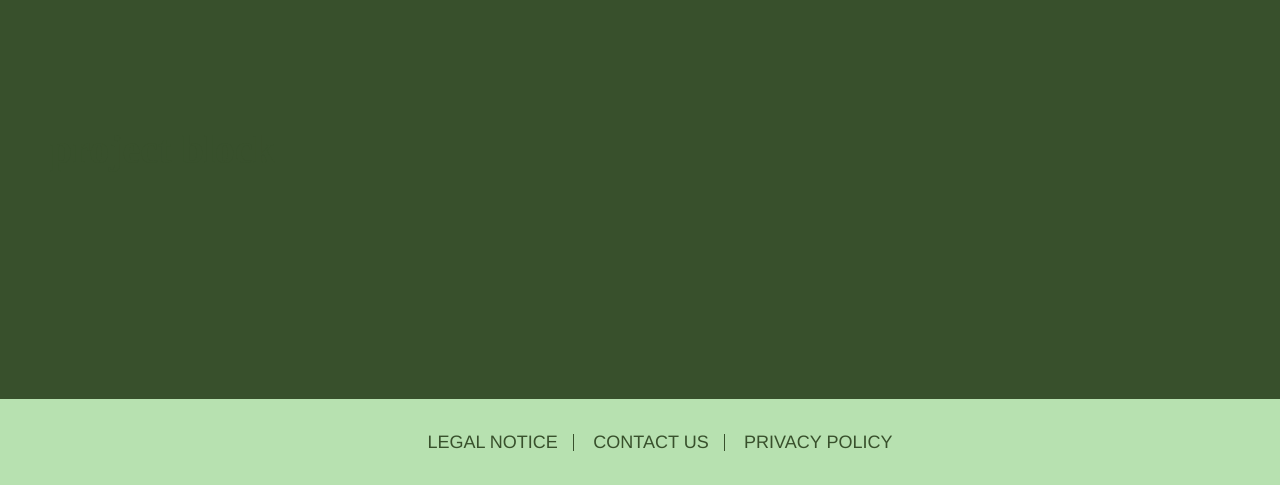
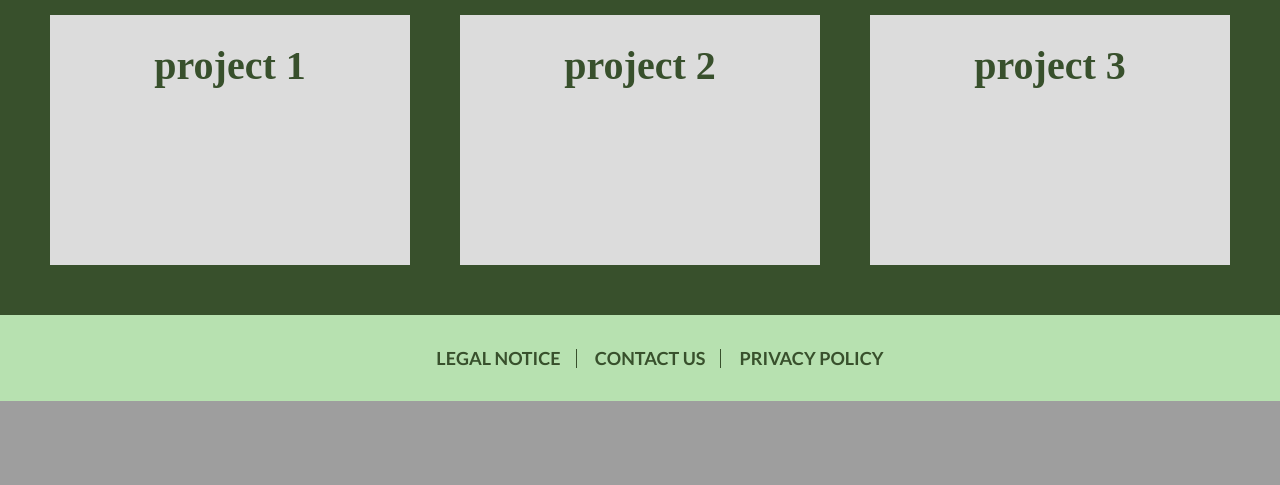
Before and after one commit to sumyisl1/Gavanade, a Flask app: page / in a window 1280 px wide. Shown: the part 556-1041 px from the top of the page. After the commit the page ends 957 px from the top, so only its background shows below. Run offline with Flask 2, Linux system fonts and the light colour scheme; some web fonts are replaced.

Commit message:
Added transitions to homepage

```diff
--- a/app_service/static/css/main.css
+++ b/app_service/static/css/main.css
@@ -1,7 +1,7 @@
 
 body {
   padding: 0;
-  font-family: "Quicksand", Helvetica, Arial, sans-serif;
+  font-family: LatoBold, Helvetica, Arial, sans-serif;
   background-color: #B7E1B0;
   color: #38502C;
   margin: 0;
@@ -81,7 +81,7 @@ footer ul li {
   padding: 0 15px;
 }
 
-div.row {
+.row {
   display:block;
   position:relative;
   line-height: 2;
@@ -100,7 +100,7 @@ div.row {
   justify-content: space-between;
 }
 
-div.mission-block {
+.mission-block {
 
   padding: 100px 0 200px 0;
   color: #B7E1B0;
@@ -111,19 +111,37 @@ div.mission-block {
 
 }
 
-div.mission-text {
-  margin-left: 100px;
+.mission-text {
+  margin-left: 80px;
   color: white !important;
   font-family: ZenMaruGothic;
+  line-height: 20px;
 }
 
-div.project-block {
+.project-block {
   background-color:#38502C;
-  padding: 100px 50px 100px 50px;
-  height: 200px;
+  padding: 50px 50px 50px 50px;
+  height: 250px;
+  column-gap: 50px;
+  display: grid;
+  grid-template-columns: auto auto auto;
+
 }
 
-div.about {
+.project {
+  background-color:gainsboro !important;
+  text-align: center;
+  display: inline-block;
+  -webkit-transition: -webkit-transform 1s;
+  transition: transform 1s;
+}
+
+.project:hover {
+  --webkit-transform: scale(1.2);
+  transform: scale(1.2);
+}
+
+.about {
   padding: 10px 0 30px 0;
   -webkit-border-radius: 6px;
      -moz-border-radius: 6px;
@@ -139,6 +157,7 @@ h2 {
   font-size: 1.5em;
   font-weight: normal;
   font-family: ZenMaruGothic;
+  margin-left: 90px;
 }
 h3 {
   font-size: 1.7em;
@@ -157,3 +176,8 @@ h3 {
   font-family: ZenMaruGothicBold;
   src: url(fonts/ZenMaruGothic-Bold.ttf)
 }
+
+@font-face {
+  font-family: LatoBold;
+  src: url(fonts/Lato-Bold.ttf)
+}
--- a/app_service/templates/index.html
+++ b/app_service/templates/index.html
@@ -2,12 +2,23 @@
 {% block content %}
   <div class="mission-block">
     <div class="mission-text">
-    <h1><em>OUR MISSION AT GAVANADE</em></h1>
+    <h1>OUR MISSION AT GAVANADE</h1>
     <h2>is to help you find the lowest gas prices</h2>
   </div>
 </div>
 
   <div class="project-block">
-    <h1> project block </h1>
+    <div class="project">
+      <h1> project 1 </h1>
+    </div>
+
+    <div class="project">
+      <h1> project 2 </h1>
+    </div>
+
+    <div class="project">
+      <h1> project 3 </h1>
+    </div>
+
   </div>
 {% endblock %}
```
Also changed, not shown: app_service/static/css/fonts/Lato-Bold.ttf (added).
